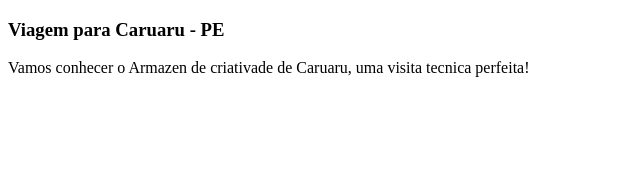
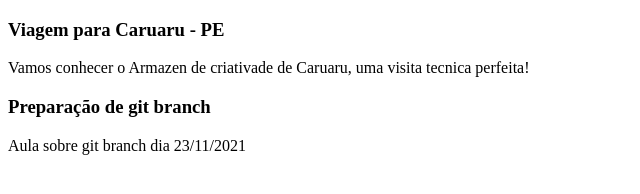
Before and after one commit to phstutors/CommitsMessages, a plain HTML site: page index.html in a window 1280 px wide. Shown: the whole page, without its empty margins (0-640 px from the left). Drawn offline with Linux system fonts and the light colour scheme.

Commit message:
Adiciona aula de gcm #2

```diff
--- a/index.html
+++ b/index.html
@@ -12,5 +12,9 @@
         <h3>Viagem para Caruaru - PE</h3>
         <p>Vamos conhecer o Armazen de criativade de Caruaru, uma visita tecnica perfeita!</p>
     </article>
+    <article>
+        <h3>Preparação de git branch</h3>
+        <p>Aula sobre git branch dia 23/11/2021</p>
+    </article>
 </body>
 </html>
```
